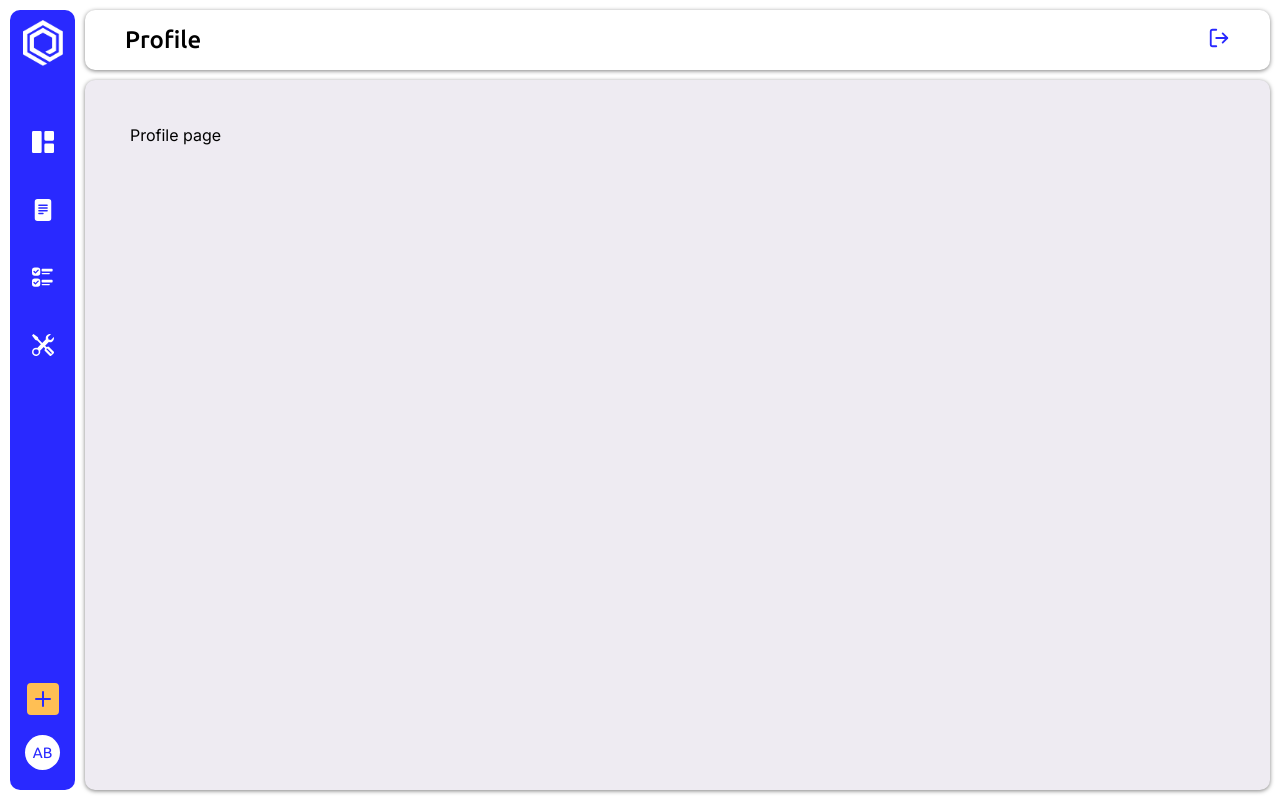
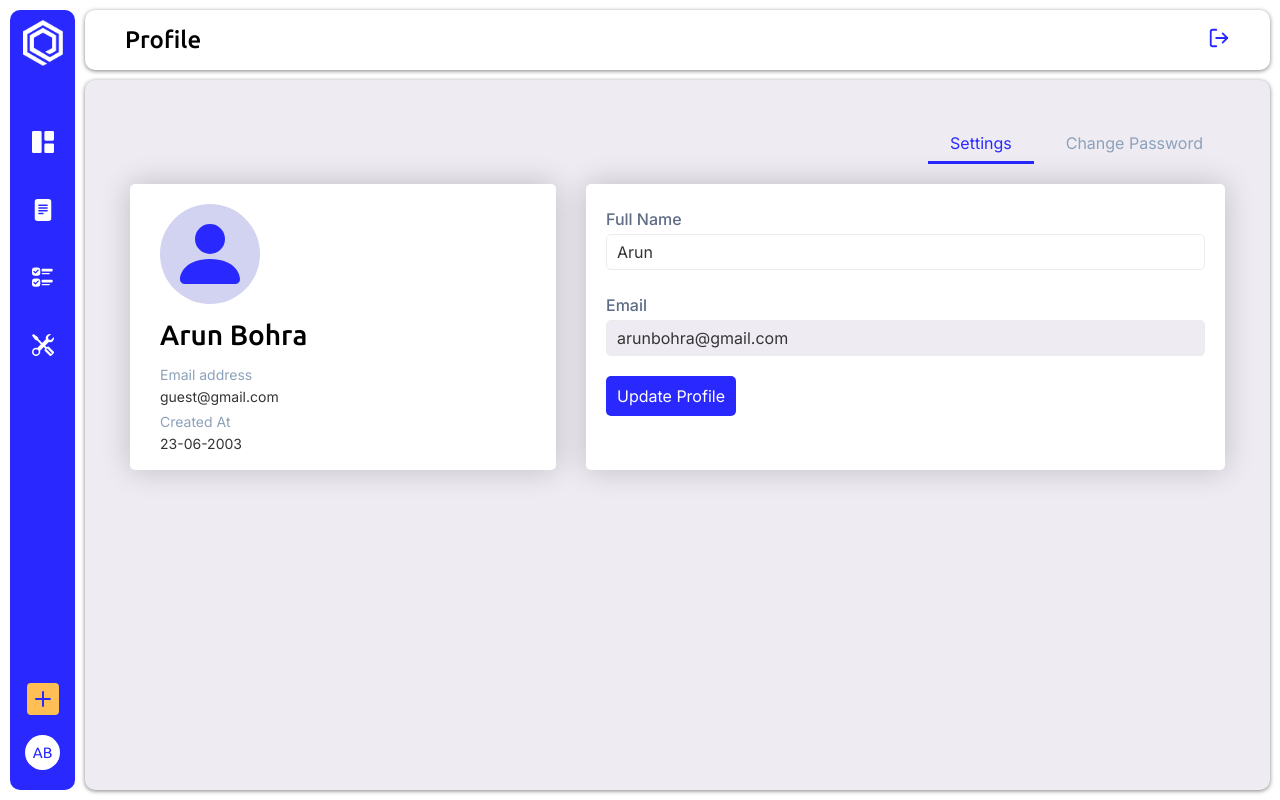
Before and after one commit to ArunBohra12/peppy-projects, a React (Vite) app in the folder client/: page /profile in a window 1280 px wide. Built offline with nearby package versions, Linux system fonts and the light colour scheme.

Commit message:
Complete profile page UI, add one color variable and use variables in project page css

```diff
--- /dev/null
+++ b/client/src/components/pageSpecific/profile/changePassword.component.tsx
@@ -0,0 +1,54 @@
+import React, { useState } from 'react';
+
+import Button from '../../button/button.component';
+import FormGroup from '../../formGroup/formGroup.component';
+
+const ChangePassword = (): JSX.Element => {
+  const [currentPassword, setCurrentPassword] = useState('');
+  const [newPassword, setNewPassword] = useState('');
+  const [confirmNewPassword, setConfirmNewPassword] = useState('');
+
+  const handleChangePassword = (e: React.FormEvent<HTMLFormElement>) => {
+    e.preventDefault();
+
+    console.log('password changed');
+  };
+
+  return (
+    <form onSubmit={handleChangePassword}>
+      <FormGroup
+        id='current-password'
+        label='Current Password'
+        otherInputAttributes={{
+          type: 'password',
+          value: currentPassword,
+          onChange: (e: React.ChangeEvent<HTMLInputElement>) => setCurrentPassword(e.target.value),
+        }}
+      />
+
+      <FormGroup
+        id='new-password'
+        label='New Password'
+        otherInputAttributes={{
+          type: 'password',
+          value: newPassword,
+          onChange: (e: React.ChangeEvent<HTMLInputElement>) => setNewPassword(e.target.value),
+        }}
+      />
+
+      <FormGroup
+        id='confirm-new-password'
+        label='Confirm New Password'
+        otherInputAttributes={{
+          type: 'password',
+          value: confirmNewPassword,
+          onChange: (e: React.ChangeEvent<HTMLInputElement>) => setConfirmNewPassword(e.target.value),
+        }}
+      />
+
+      <Button>Update Password</Button>
+    </form>
+  );
+};
+
+export default ChangePassword;
--- /dev/null
+++ b/client/src/components/pageSpecific/profile/userDetails.component.tsx
@@ -0,0 +1,24 @@
+import { BsFillPersonFill as UserIcon } from 'react-icons/bs';
+
+const UserDetails = () => {
+  return (
+    <div className='user-details-container'>
+      <div className='user-photo'>
+        <UserIcon />
+      </div>
+      <h3 className='user-name'>Arun Bohra</h3>
+
+      <div className='user-email'>
+        <p>Email address</p>
+        <p className='email-value'>guest@gmail.com</p>
+      </div>
+
+      <div className='created-at'>
+        <p>Created At</p>
+        <p className='created-at-date'>23-06-2003</p>
+      </div>
+    </div>
+  );
+};
+
+export default UserDetails;
--- /dev/null
+++ b/client/src/components/pageSpecific/profile/userSettings.component.tsx
@@ -0,0 +1,36 @@
+import React, { useState } from 'react';
+import Button from '../../button/button.component';
+import FormGroup from '../../formGroup/formGroup.component';
+
+const UserSettings = () => {
+  const [name, setName] = useState('Arun');
+  const email = 'arunbohra@gmail.com';
+
+  const handleChangeSettings = (e: React.FormEvent<HTMLFormElement>) => {
+    e.preventDefault();
+    console.log('Settings updated');
+  };
+
+  return (
+    <form onSubmit={handleChangeSettings}>
+      <FormGroup
+        id='full-name'
+        label='Full Name'
+        otherInputAttributes={{
+          value: name,
+          onChange: (e: React.ChangeEvent<HTMLInputElement>) => setName(e.target.value),
+        }}
+      />
+
+      <FormGroup
+        id='update-email'
+        label='Email'
+        otherInputAttributes={{ type: 'email', value: email, readOnly: true }}
+      />
+
+      <Button>Update Profile</Button>
+    </form>
+  );
+};
+
+export default UserSettings;
--- a/client/src/components/pageSpecific/projects/projectCards.styles.scss
+++ b/client/src/components/pageSpecific/projects/projectCards.styles.scss
@@ -10,6 +10,18 @@
   display: grid;
   grid-template-columns: repeat(4, 1fr);
   gap: 3rem;
+
+  @media only screen and (max-width: 1100px) {
+    grid-template-columns: repeat(3, 1fr);
+  }
+
+  @media only screen and (max-width: 880px) {
+    grid-template-columns: repeat(2, 1fr);
+  }
+
+  @media only screen and (max-width: 500px) {
+    grid-template-columns: 1fr;
+  }
 }
 
 .project-card {
@@ -35,7 +47,7 @@
   justify-content: center;
   align-items: center;
   width: fit-content;
-  color: #2929ff;
+  color: $color-primary;
   font-size: 1.2rem;
   padding: 0.5rem 0.8rem;
   border-radius: 200px;
@@ -60,7 +72,7 @@
 }
 
 .project-title {
-  color: #545454;
+  color: $color-brown;
   font-weight: 500;
 }
 
@@ -84,27 +96,7 @@
 }
 
 .created-on {
-  color: #b8b9bd;
+  color: $color-gray-1;
   font-size: 1.3rem;
   padding-top: 1.5rem;
 }
-
-/* Media queries */
-
-@media only screen and (max-width: 1100px) {
-  .projects-card-container {
-    grid-template-columns: repeat(3, 1fr);
-  }
-}
-
-@media only screen and (max-width: 880px) {
-  .projects-card-container {
-    grid-template-columns: repeat(2, 1fr);
-  }
-}
-
-@media only screen and (max-width: 500px) {
-  .projects-card-container {
-    grid-template-columns: 1fr;
-  }
-}
--- a/client/src/pages/profile/profile.page.tsx
+++ b/client/src/pages/profile/profile.page.tsx
@@ -1,9 +1,41 @@
+import { useState } from 'react';
+
 import { updatePageAndPath } from '../../hooks/updatePageAndPath.hook';
+
+// import UserDetails from '../../components/pages/profile/userDetails.component';
+// import UserSettings from '../../components/pages/profile/userSettings.component';
+import ChangePassword from '../../components/pageSpecific/profile/changePassword.component';
+import UserDetails from '../../components/pageSpecific/profile/userDetails.component';
+
+import './profile.styles.scss';
+import UserSettings from '../../components/pageSpecific/profile/userSettings.component';
 
 const Profile = (): JSX.Element => {
   updatePageAndPath();
+  const [selectedUserAction, setUserAction] = useState<string>('settings');
 
-  return <div>Profile page</div>;
+  return (
+    <div className='profile-page'>
+      <div className='profile-actions'>
+        <div
+          className={`profile-action-btn ${selectedUserAction === 'settings' ? 'active' : ''}`}
+          onClick={() => setUserAction('settings')}>
+          Settings
+        </div>
+        <div
+          className={`profile-action-btn ${selectedUserAction === 'change-password' ? 'active' : ''}`}
+          onClick={() => setUserAction('change-password')}>
+          Change Password
+        </div>
+      </div>
+
+      <div className='user-details-actions'>
+        <UserDetails />
+
+        <div className='user-actions'>{selectedUserAction === 'settings' ? <UserSettings /> : <ChangePassword />}</div>
+      </div>
+    </div>
+  );
 };
 
 export default Profile;
--- /dev/null
+++ b/client/src/pages/profile/profile.styles.scss
@@ -0,0 +1,90 @@
+.profile-actions {
+  display: flex;
+  justify-content: flex-end;
+  gap: 1rem;
+}
+
+.profile-action-btn {
+  color: $color-gray-3;
+  padding: 0.8rem 2.2rem;
+  transition: all 0.3s;
+  border-bottom: 3px solid transparent;
+  cursor: pointer;
+
+  &.active {
+    color: $color-primary;
+    border-bottom: 3px solid $color-primary;
+  }
+}
+
+.user-details-actions {
+  display: grid;
+  grid-template-columns: 0.4fr 0.6fr;
+  gap: 3rem;
+  margin-top: 2rem;
+
+  @media only screen and (max-width: 900px) {
+    grid-template-columns: 1fr;
+  }
+}
+
+.user-details-container {
+  border-radius: 5px;
+  padding: 2rem 3rem 1rem;
+  background: #fff;
+  box-shadow: $light-box-shadow;
+}
+
+.user-photo {
+  height: 10rem;
+  width: 10rem;
+  background-color: #d2d2f1;
+  border-radius: 50%;
+  display: flex;
+  justify-content: center;
+  align-items: center;
+
+  svg {
+    height: 8rem;
+    width: 8rem;
+    fill: $color-primary;
+  }
+}
+
+.user-name {
+  font-size: 2.8rem;
+  font-weight: 500;
+  margin: 1.5rem 0;
+}
+
+.user-email > p:first-of-type,
+.created-at > p:first-of-type {
+  color: $color-gray-3;
+  font-size: 1.4rem;
+  margin-bottom: 5px;
+}
+
+.user-email > p:last-of-type,
+.created-at > p:last-of-type {
+  font-size: 1.4rem;
+  color: $color-black;
+  margin-top: 5px;
+  margin-bottom: 0.8rem;
+}
+
+.user-actions {
+  box-shadow: $light-box-shadow;
+  background: #fff;
+  border-radius: 5px;
+  padding: 2rem;
+
+  form {
+    animation-name: fadeIn;
+    animation-duration: 0.5s;
+    animation-timing-function: ease-in-out;
+  }
+
+  input[type='email'] {
+    background-color: $color-gray-2;
+  }
+}
--- a/client/src/scss/variables/_color.scss
+++ b/client/src/scss/variables/_color.scss
@@ -3,6 +3,7 @@ $color-primary: #2929ff;
 $color-purple-light: #284566;
 $color-sky-blue: #86b7fe;
 
+$color-brown: #545454;
 $color-black: #343434;
 $color-gray-1: #5e6c84;
 $color-gray-2: #eeebf2;
```
